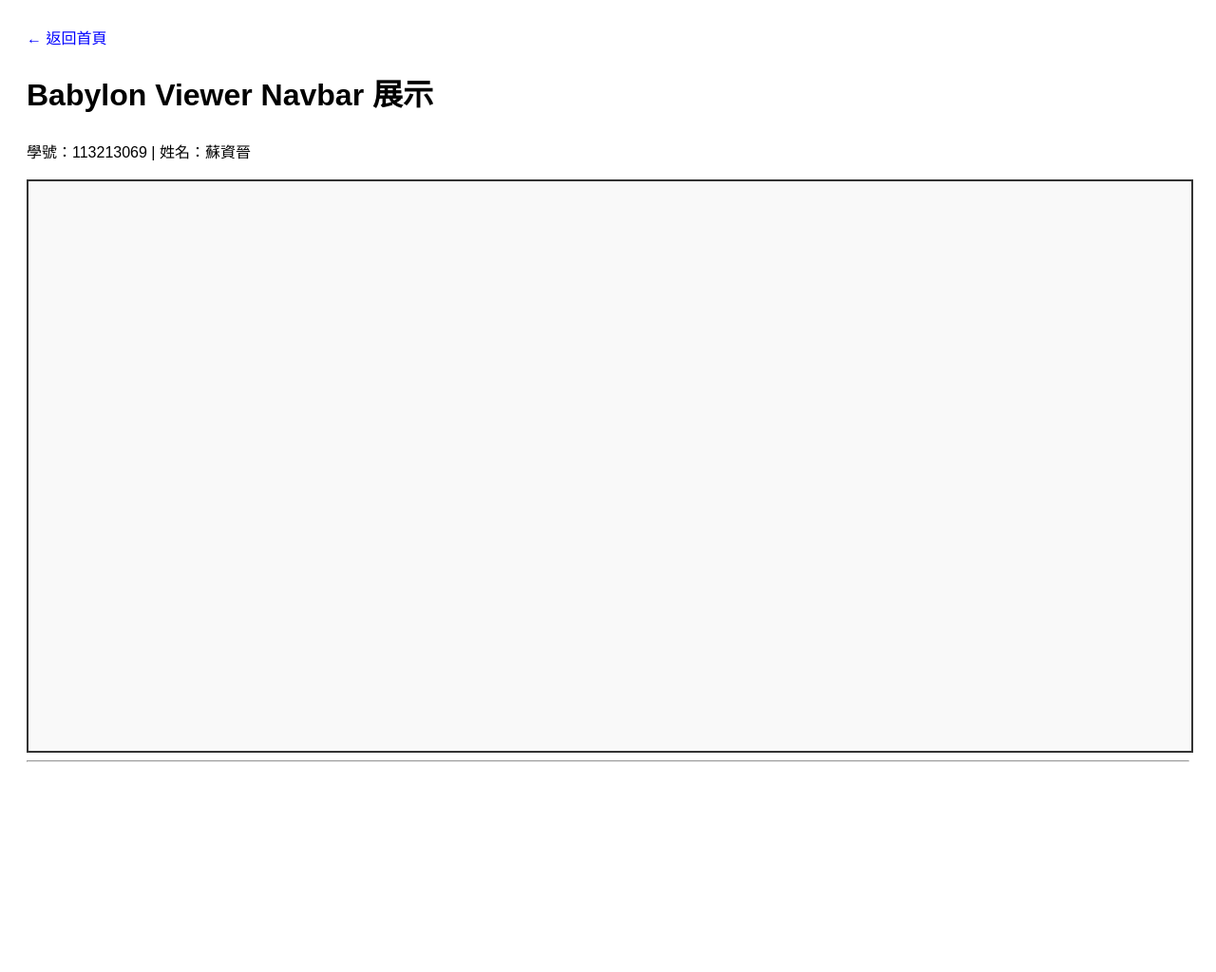
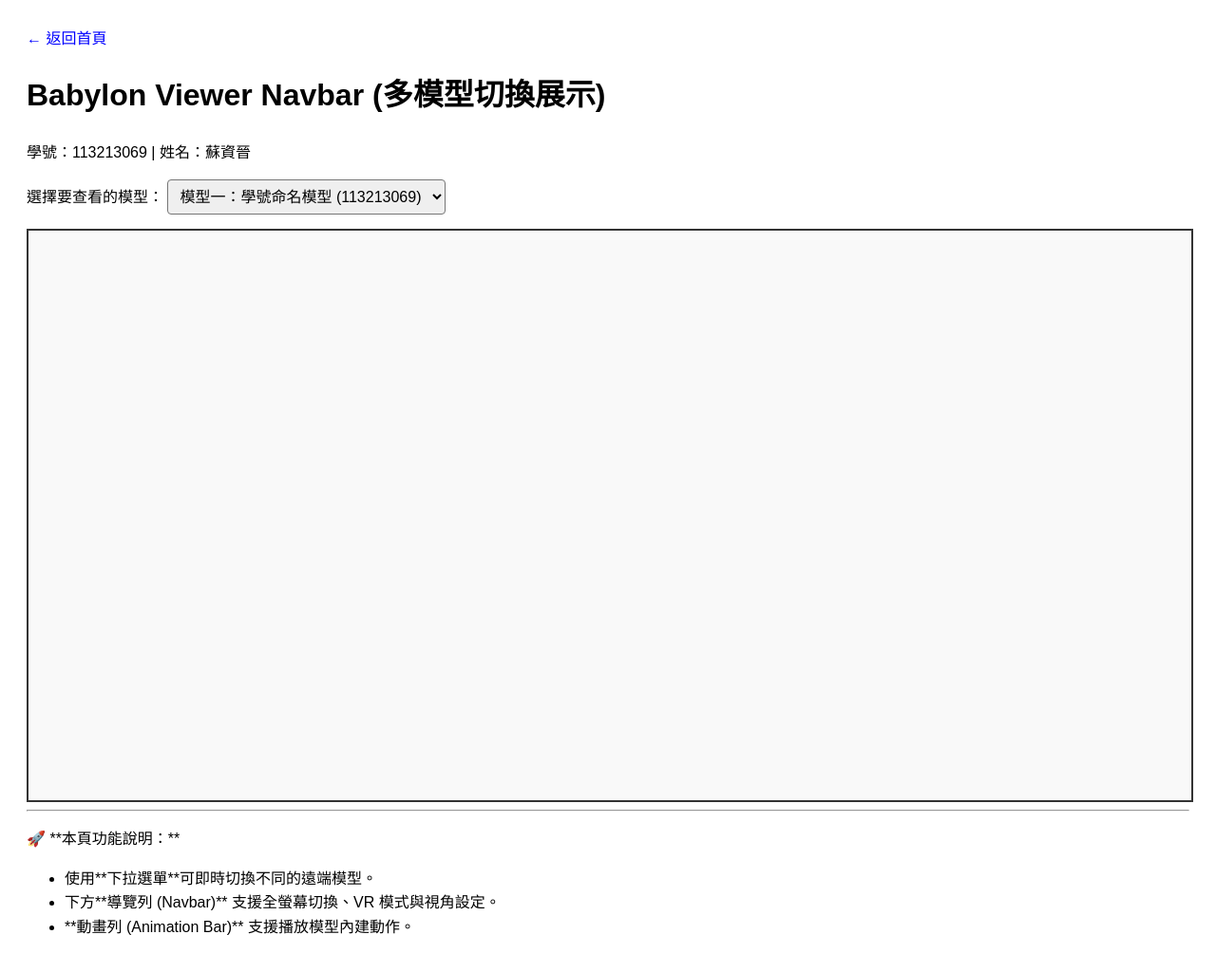
Before and after one commit to s113213069-maker/project3, a plain HTML site: page 2.babylonViewerNavbar.html in a window 1280 px wide. Shown: the whole page at 95% size. Before the commit the page ends 839 px from the top, so only its background shows below. Drawn offline with Linux system fonts and the light colour scheme; some packages are replaced by stand-ins of ours; a script that the page names is missing.

Commit message:
Update 2.babylonViewerNavbar.html

```diff
--- a/2.babylonViewerNavbar.html
+++ b/2.babylonViewerNavbar.html
@@ -3,10 +3,12 @@
 <head>
     <meta charset="UTF-8">
     <title>Babylon Navbar - 蘇資晉</title>
-    <script src="https://preview.babylonjs.com/viewer/babylon.viewer.js"></script>
+    <script src="https://cdn.babylonjs.com/viewer/babylon.viewer.js"></script>
     <style>
         body { font-family: "Microsoft JhengHei", sans-serif; padding: 20px; line-height: 1.6; }
-        /* 設定 3D 視窗大小與外框 */
+        .controls { margin-bottom: 15px; }
+        select { padding: 8px; font-size: 16px; border-radius: 4px; }
+        /* 設定 3D 視窗大小 */
         babylon {
             width: 100%;
             height: 600px;
@@ -19,16 +21,42 @@
 <body>
 
     <a href="index.html" style="color: blue; text-decoration: none;">← 返回首頁</a>
-    <h1>Babylon Viewer Navbar 展示</h1>
+    <h1>Babylon Viewer Navbar (多模型切換展示)</h1>
     <p>學號：113213069 | 姓名：蘇資晉</p>
 
-    <babylon model="113213069.glb"
+    <div class="controls">
+        <label for="modelSelector">選擇要查看的模型：</label>
+        <select id="modelSelector">
+            <option value="貼上_113213069.glb_的Raw連結">模型一：學號命名模型 (113213069)</option>
+            <option value="貼上_my_model.glb_的Raw連結">模型二：我的整合模型 (my_model)</option>
+        </select>
+    </div>
+
+    <babylon id="navViewer"
+             model="貼上_113213069.glb_的Raw連結"
              templates.main.params.show-navbar="true"
-             templates.main.params.show-animation-bar="true">
+             templates.main.params.show-animation-bar="true"
+             telemetry="false">
     </babylon>
 
+    <script>
+        const selector = document.getElementById('modelSelector');
+
+        selector.addEventListener('change', (event) => {
+            const selectedUrl = event.target.value;
+            // 透過 API 重新載入選中的遠端模型
+            BabylonViewer.viewerManager.getViewerById('navViewer').loadModel({
+                url: selectedUrl
+            });
+        });
+    </script>
+
     <hr>
-
+    <p>🚀 **本頁功能說明：**</p>
+    <ul>
+        <li>使用**下拉選單**可即時切換不同的遠端模型。</li>
+        <li>下方**導覽列 (Navbar)** 支援全螢幕切換、VR 模式與視角設定。</li>
+        <li>**動畫列 (Animation Bar)** 支援播放模型內建動作。</li>
     </ul>
 
 </body>
```
